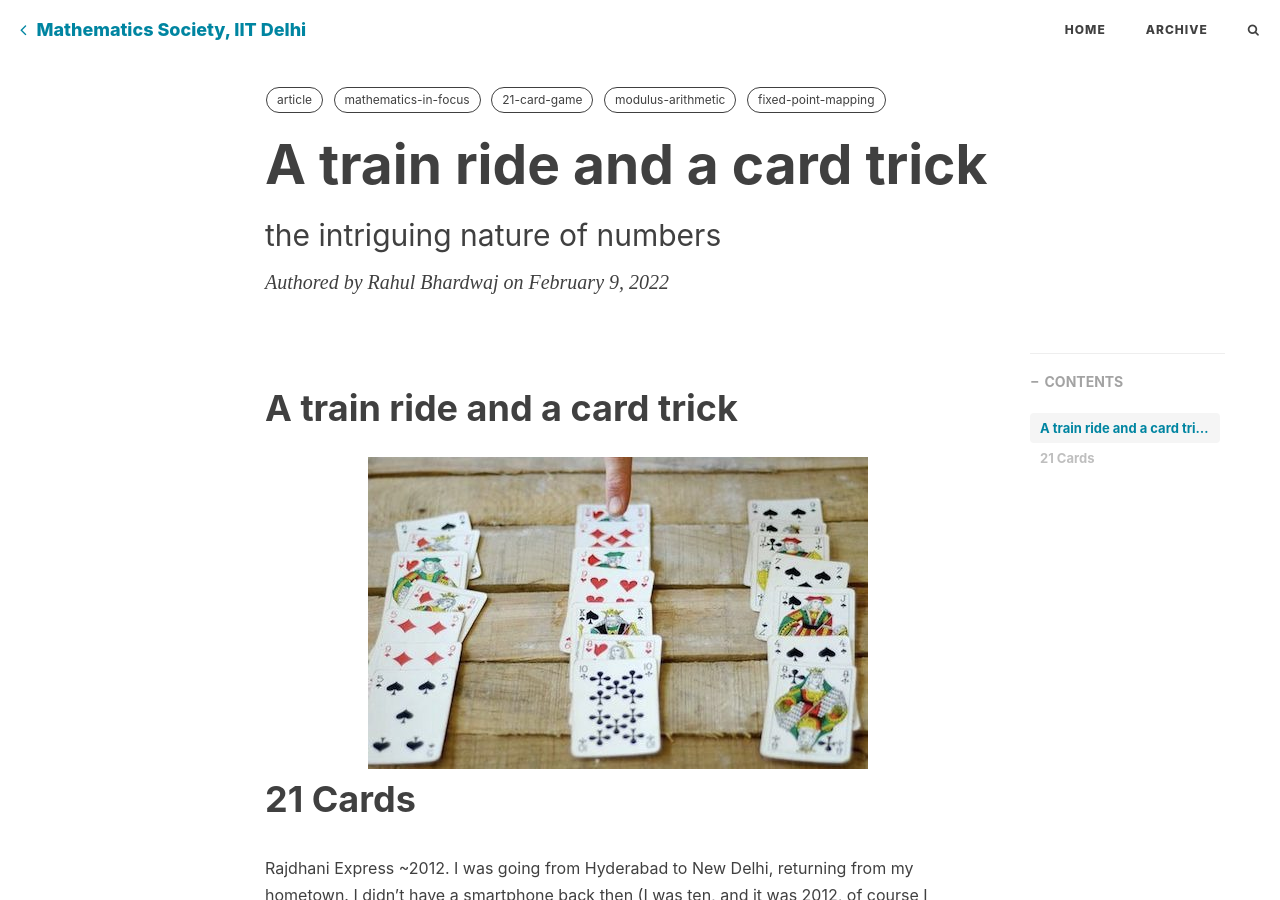
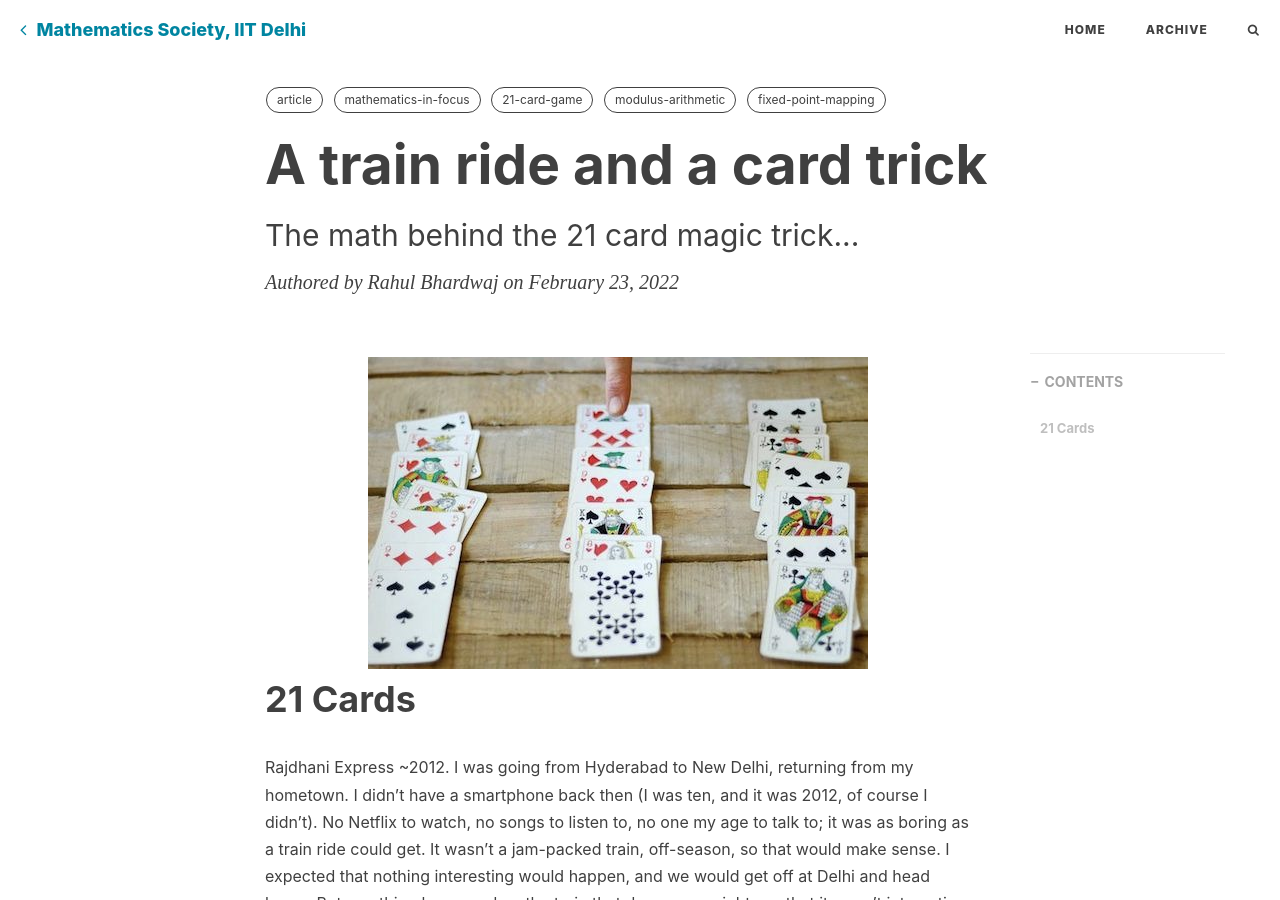
Before and after one commit to mathsociitd/blog, a Jekyll site: the page built from _posts/2022-02-09-train-ride.md, in a window 1280 px wide and 900 px high. Built offline with Jekyll 4.4.1, drawn with Linux system fonts in a browser that asks for light colours; nearby versions of some CDN libraries; formulas are drawn with MathJax 3; comment, search, counter and statistics services are not loaded.

Commit message:
6th commit

```diff
--- a/_posts/2022-02-09-train-ride.md
+++ b/_posts/2022-02-09-train-ride.md
@@ -1,10 +1,10 @@
 ---
 title: "A train ride and a card trick"
-subtitle: "the intriguing nature of numbers"
+subtitle: "The math behind the 21 card magic trick..."
 layout: post
 author: Rahul Bhardwaj
 header-style: text
-date: 2022-02-09 17:00:00 +0530
+date: "2022-02-23 17:00:00 +05:30"
 mathjax: true
 tags:
   - article
@@ -13,7 +13,7 @@
   - modulus-arithmetic
   - fixed-point-mapping
 ---
-# A train ride and a card trick
+
 <div>
   <img src="/blog/media/post/2022-02-09-train-ride_img.jpeg" alt="four">
   <h1 style="margin-top: -20px">21 Cards </h1>
@@ -47,10 +47,11 @@
 |  19  |  20  |  21  |
 
 Now, since $3$ is in the third column we place this column between the other two. So, now our new order of cards is,
-$$
+<center>
+$
 2, 5, 8, 11, 14, 17, 20, 3, 6, 9, 12, 15, 18, 21, 1, 4, 7, 10, 13, 16, 19
-$$
-
+$
+</center>
 Notice that $3$ is now in the eighth position. We do this again.
 
 |  2   |  5   |  8   |
@@ -63,9 +64,11 @@
 |  13  |  16  |  19  |
 
 This time $3$ is in the middle column, we place this column between the other two. After doing this process twice our new order of cards is,
-$$
+<center>
+$
 2, 11, 20, 9, 18, 4, 13, 5, 14, 3, 12, 21, 7, 16, 8, 17, 6, 15, 1, 10, 19
-$$
+$
+</center>
 We do this one final time,
 
 |  2   |  11  |  20  |
@@ -78,9 +81,11 @@
 |  1   |  10  |  19  |
 
 This time $3$ is in the first column, we place this column between the other two. Now the order is,
-$$
+<center>
+$
 11, 18, 5, 12, 16, 6, 10, 2, 9, 13, 3, 7, 17, 1, 20, 4, 14, 21, 8, 15, 19
-$$
+$
+</center>
 $3$ is now in the $11\text{th}$ position as the 'magic trick' said it would be.
 
 Why? Why does this work?
```
